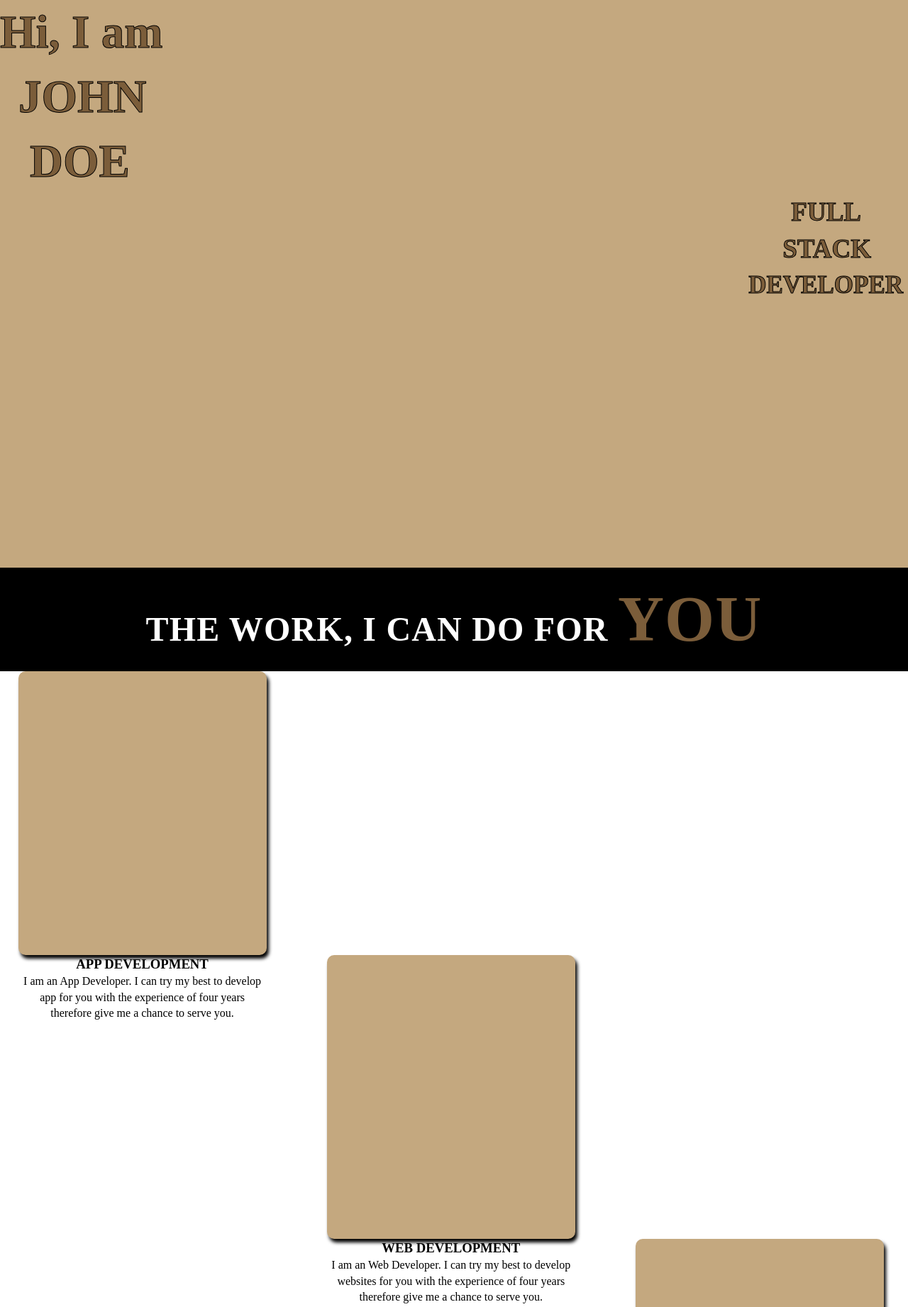
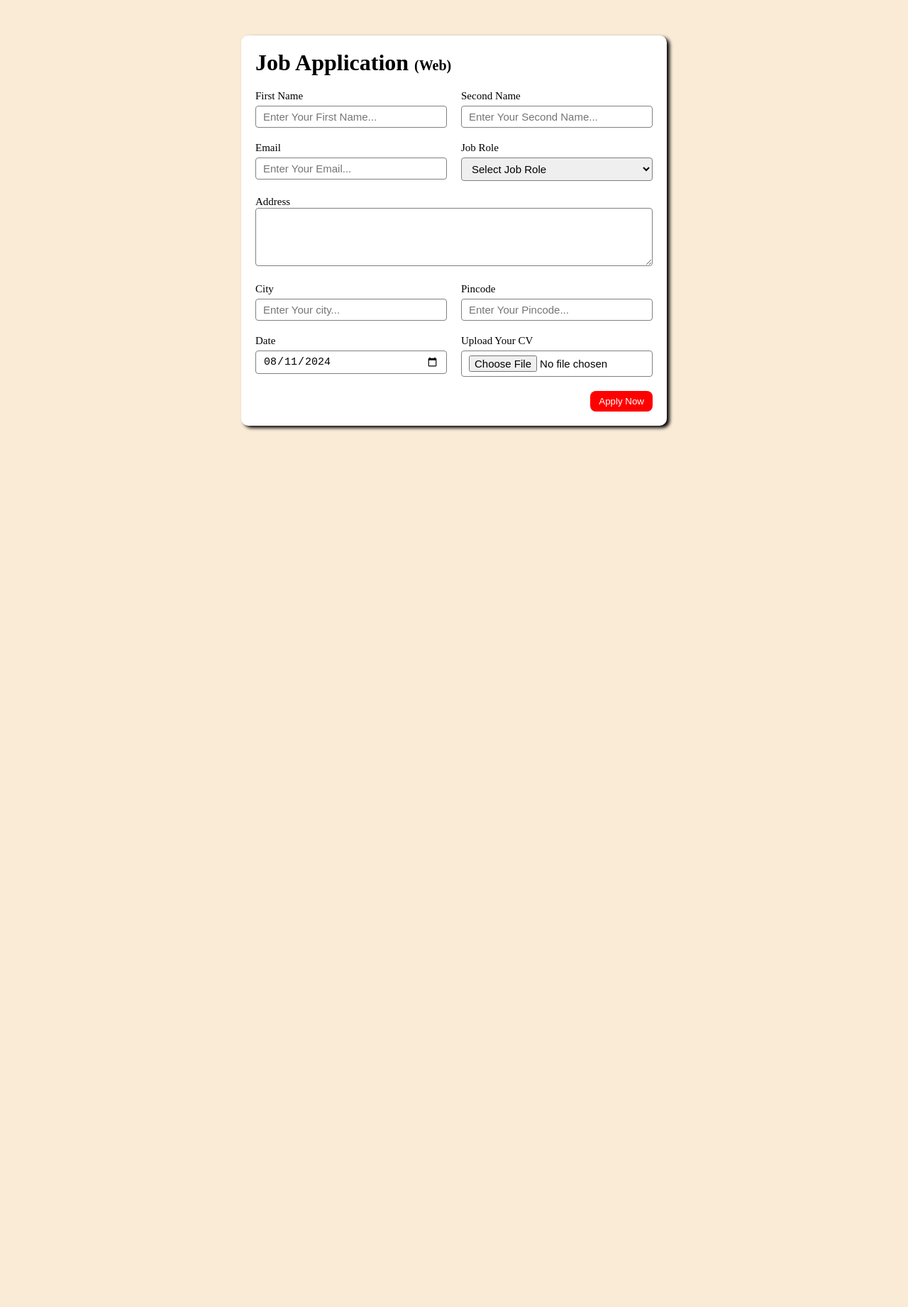
Before and after one commit to samihussinpk/HTML-CSS-websites, a plain HTML site: page index.html in a window 1280 px wide. Shown: the top 1842 px of the page at 71% size. After the commit the page ends 800 px from the top, so only its background shows below. Drawn offline with Linux system fonts and the light colour scheme.

Commit message:
Add files via upload

```diff
--- a/index.html
+++ b/index.html
@@ -1,93 +1,113 @@
 <!DOCTYPE html>
 <html lang="en">
-  <head>
-    <meta charset="UTF-8" />
-    <meta name="viewport" content="width=device-width, initial-scale=1.0" />
-    <title>Developer Landing Page</title>
-    <link rel="stylesheet" href="style.css" />
-  </head>
-  <body>
-    <section class="colour_section">
-      <section class="hero_section">
-        <div class="text_container">
-          <h2>
-            Hi, I am<br />
-            <span class="john">John</span><br />
-            <span class="deo">Doe</span>
-          </h2>
-          <h1 class="full">FULL</h1>
-          <h1 class="stack">STACK</h1>
-          <h1 class="Developer">DEVELOPER</h1>
-        </div>
-      </section>
+<head>
+    <meta charset="UTF-8">
+    <meta name="viewport" content="width=device-width, initial-scale=1.0">
+    <title>Job Form</title>
+    <link rel="stylesheet" href="style.css"/>
+</head>
+<body>
+    <div class="container">
+        <div class="apply_box">
+            <h1>
+                Job Application
+            <span class="title_small">(Web)</span>
+        </h1>
+        <form action="">
+            <div class="form_container">
+                 <div class="form_control">       <!--ye pori first name wali -->
+                    <label  for="first_name">First Name</label>  <!-- for="first_name" issy ye hoga jb hum first_name pr click kren gy tu hm name waly box main chly jaingy  -->
+                    <input
+                    id="first_name"
+                    name="first_name"
+                    placeholder="Enter Your First Name..."
+                    />
+                </div>   <!-- first name yaha tuk ha -->
 
-      <section class="my_section">
-        <h1>The work, i can do for <span class="you">you</span></h1>
-      </section>
-    </section>
+                <div class="form_control">       <!--ye pori second name wali -->
+                    <label  for="second_name">Second Name</label>  <!-- for="second_name" issy ye hoga jb hum second_name pr click kren gy tu hm name waly box main chly jaingy  -->
+                    <input
+                    id="second_name"
+                    name="second_name"
+                    placeholder="Enter Your Second Name..."
+                    />
+                </div>   <!-- second name yaha tuk ha -->
 
-  <section class="colour_section2">
-    <!-- app wali picture ka ha ye -->
-    <section class="work1">
-      <div class="card1">
-        <div class="image_container1"></div>
-        <div class="card_content1">
-          <h3><b>App development</b></h3>
-          <p>
-            I am an App Developer. I can try my best to develop app for you with
-            the experience of four years therefore give me a chance to serve
-            you.
-          </p>
-        </div>
-      </div>
-    </section>
+                <div class="form_control">       <!--ye pori email wali -->
+                    <label  for="email">Email</label>  <!-- for="email" issy ye hoga jb hum email pr click kren gy tu hm name waly box main chly jaingy  -->
+                    <input
+                    type="email"
+                    id="email"
+                    name="email"
+                    placeholder="Enter Your Email..."
+                    />
+                </div>   <!-- email yaha tuk ha -->
 
-    <!-- web wali picture ka ha ye -->
-    <section class="work2">
-      <div class="card2">
-        <div class="image_container2"></div>
-        <div class="card_content2">
-          <h3> <b>Web development</b></h3>
-          <p>
-            I am an Web Developer. I can try my best to develop websites for you
-            with the experience of four years therefore give me a chance to
-            serve you.
-          </p>
-        </div>
-      </div>
-    </section>
+                <div class="form_control">
+                    <label for="job_role">Job Role</label>
+                    <select id="job_role" name="job_role">                        <!-- ye hm drop down list pr kam kr rhy hain -->
+                        <option value="">Select Job Role</option>
+                        <option value="frontend">Frontend Developer</option>
+                        <option value="backend">Backend Developer</option>
+                        <option value="fullstack">fullstack Developer</option>
+                        <option value="ui_ux">UI UX  Desinger</option>
+                    </select>
+                </div>
+                <div class="textarea_control">
+                    <label for="address">Address</label>
+                    <textarea
+                     name="address"
+                     id="address"
+                     rows="4"
+                     cols="50"
+                     placeholder="Enter Your Address">
+                    </textarea>
+                </div>
 
-    <!-- uiux wali picture ka ha ye -->
-    <section class="work3">
-      <div class="card3">
-        <div class="image2_container3"></div>
-        <div class="card_content3">
-          <h3><b>UI UX development</b></h3>
-          <p>
-            I am an UI UX designer. I can try my best to design UI UX for you
-            with the experience of four years therefore give me a chance to
-            serve you.
-          </p>
-        </div>
-      </div>
-    </section>
-  </section>
+                <div class="form_control">       <!--ye pori city wali -->
+                    <label  for="city">City</label>
+                    <input
+                    id="city"
+                    name="city"
+                    placeholder="Enter Your city..."
+                    />
+                </div>   <!-- city yaha tuk ha -->
 
-  <section class="about_section">
-    <div>
-      <div class="black_line">
-      <h2 class="about">Abou<span class="t">t</span></h2>
+                <div class="form_control">       <!--ye pincode wali ha-->
+                    <label  for="pincode">Pincode</label>  <!-- for="first_name" issy ye hoga jb hum first_name pr click kren gy tu hm name waly box main chly jaingy  -->
+                    <input
+                    type="number"
+                    id="pincode"
+                    name="pincode"
+                    placeholder="Enter Your Pincode..."
+                    />
+                </div>   <!-- pincode yaha tuk ha -->
+
+                <div class="form_control">       <!--ye  date wali ha-->
+                    <label  for="Date">Date</label>
+                    <input
+                    value="2024-08-11"
+                    type="date"
+                    id="date"
+                    name="date"
+                    />
+                </div>                 <!--  value ko use krty hain kisi date ko fix krny k liye -->
+
+                <div class="form_control">       <!--ye  date wali ha-->
+                    <label  for="upload">Upload Your CV </label>
+                    <input
+                    type="file"
+                    id="upload"
+                    name="upload"
+                    />
+                </div>
+
+            </div>
+            <div class="button_container">
+                <button type="submit">Apply Now</button>
+            </div>
+        </form>
+     </div>
     </div>
-    <div class="about_colour">
-      <h4>Why should you choose me?</h4>
-      <ul>
-        <li>I am dedicated towards my work.</li>
-        <li>I try my best to finish task on time.</li>
-        <li>I try to perform my task as per client's direction.</li>
-        <li>I try to remain more polite and respected with clients.</li>
-        <li>I am not perfect but I am dedicated and hardworking.</li>
-      </ul>
-    </div>
-  </section>
-  </body>
+</body>
 </html>
--- a/style.css
+++ b/style.css
@@ -1,192 +1,98 @@
-*{                   /* jo browser ki editing hoti hai usko hmny khatm krdi */
+*{     /* is sy jo browser khod krta ha styling wo nhi kry ga */
     margin: 0;
     padding: 0;
     box-sizing: border-box;
 }
-html,body{
-    line-height: 1.4;
-    font-size: 300;
+body{
+    background-color: antiquewhite;  /* background-color hoga change */
 }
-.hero_section{
-    background-color: rgb(196, 168, 127);
-}
-.hero_section{
-    background-image: url(images/background1.webp);
-    min-height: 100vh;   /* background picture ka size brh jaiga */
-    background-position: center;
-    background-repeat: no-repeat;
-    background-size: 800px;
-}
-h2{     /* "Hi, I am John Doe" is pr kam ho rha hai  */
-    font-size: 65px;
-    color: rgb(123, 93, 58);
-    -webkit-text-stroke: 1px black;   /* hi i am ka border ho jaiga black  */
+.container{
+    max-width: 900px;
+    margin: 0 auto;
 }
 
-.john{
-    margin: 0 26px;
-    color: rgb(123, 93, 58);
-    text-transform: uppercase;
-    -webkit-text-stroke: 1px black;   /* john ka border ho jaiga black  */
+.apply_box{
+    max-width: 600px;  /* white job application web waly box pr kam kr rhy hain*/
+    padding: 20px;
+    background-color: white;
+    margin: 0 auto;
+    margin-top: 50px;  /* white job app waly box ko upr sy space mily ga */
+    box-shadow: 4px 3px 5px;  /*  is box ko dy rhy hain shadow 4px dy rhy x-axis sy 3px dy rhy hain y-axis sy and 5px dy rhy hain z-axis sy */
+    border-radius: 10px;
 }
-.deo{
-    margin: 0 42px;
-    color: rgb(123, 93, 58);
-    text-transform: uppercase;
-    -webkit-text-stroke: 1px black;  /* deo ka border ho jaiga black  */
+.title_small{
+    font-size: 20px;
+}
+.form_container{    /* pory form pr apply hoga ye  */
+    margin-top: 20px;  /* "job application (we) " k nichy space a jaygi */
+    display: grid;
+    grid-template-columns: repeat(auto-fit, minmax(200px, 1fr));   /* pory form ko hmny auto fit kr diya ha or  minmax(200px, 1fr) iska mtlb hai k agr jga hotu form space lely 200px or agr jga nhi hotu form spcae ly 1fr    */
+    gap: 20px;     /* sub k darmiyan main 20px ki space a jaygi */
+}
+
+.form_control{                  /* is ki help sy sary name upr aingy or un k boxes nichy */
+    display: flex;
+    flex-direction: column;
+}
+
+label{
+    font-size: 15px;    /* sry name yani k First Name, Last Name ye jo sub likhy huy hain inka size chota ho jaig */
+    margin-bottom: 5px;    /* sry name yani k First Name, Last Name ye jo sub likhy huy hain insub k nichy a jaigi space*/
 
 }
 
-.full{
-    text-align: right;
-    margin: 0 66px;
-    font-size: 37px;
-    color: rgb(123, 93, 58);
-    -webkit-text-stroke: 1px black;  /* full ka border ho jaiga black  */
-}
-.stack{
-    text-align: right;
-    margin: 0 52px;
-    font-size: 37px;
-    color: rgb(123, 93, 58);
-    -webkit-text-stroke: 1px black;  /* stack ka border ho jaiga black  */
-}
-.Developer{
-    text-align: right;
-    margin: 0 7px;
-    font-size: 35px;
-    color: rgb(123, 93, 58);
-    -webkit-text-stroke: 1px black;  /* Developer ka border ho jaiga black  */
-}
-.my_section{                        /* my section ka background ho jaiga black */
-    background-color: black;
-    padding: 10px;   /* issy  black box bara ho jaiga */
+input,select,textarea {      /* hm input, select and textarea 3no pr ek sth kam kr rhy  hain */
+    padding: 6px 10px;
+    border: 1px solid gray;  /* border ko 1px diya hai or sary boxex k border ka color kr diya hai grey */
+    border-radius: 4px;
+    font-size: 15px;   /* plceholders ka font size hai ye  */
 }
 
-.my_section h1{                   /* "The work, i can do for" is pr kam ho rha hai */
-    color: white;
-    font-size: 48px;
-    text-transform: uppercase;
-    letter-spacing: 1.2px;
-    text-align: center;
+input:focus{
+    outline-color:antiquewhite; /* jis hm kisi bhi box pr click kren k tu uski outline ka color light peach type ka aiga */
 }
- .my_section h1 span{               /*you pr km ho rha ha */
-    font-size: 90px;
-    color: rgb(123, 93, 58);
+textarea:focus{
+    outline-color:antiquewhite;    /* textarea wly box ki bhi outline ho jaigi light peach */
 
 }
 
-.image_container1{      /*  apps wali picture pr kam ho rha hai */
-    background-image: url("images/app1.webp");
-    background-position:left;
-    background-repeat: no-repeat;
-    min-height: 50vh;            /* isy height kam ya ziada hogi */
-    background-size: 400px;   /* issy picture ka size hoga kam ziada */
+#job_role{                                  /*  for class dot      for id # */
+     outline-color:antiquewhite; /*job role ki bhi outline krdi hai hmny light peach */
 
 }
 
-.image_container2{                 /*  web wali picture pr kam ho rha hai */
-    background-image: url("images/web.webp");
-    background-position:left;
-    background-repeat: no-repeat;
-    min-height: 50vh;            /* isy height kam ya ziada hogi */
-    background-size: 400px;   /* issy picture ka size hoga kam ziada */
-
-}
-/*  uiux wali picture pr kam ho rha hai */
-.image2_container3{
-    background-image: url("images/uiux.webp");
-    background-position:left;
-    background-repeat: no-repeat;
-    min-height: 50vh;            /* isy height kam ya ziada hogi */
-    background-size: 400px;   /* issy picture ka size hoga kam ziada */
-
-
-
-}
-.work1{
-    padding: 0 2%;
-
-
-
-}
-.card1{
-
-    max-width: 350px;
-    height: 400px;
-    border-radius: 10px;
-    box-shadow: 3px 5px 5px black;
-    background-color: rgb(196, 168, 127);
-}
-
-.work2{
-    padding:0 36%;
-
-}
-.card2{
-
-   max-width: 350px;
-   height: 400px;
-   border-radius: 10px;
-   box-shadow: 3px 5px 5px black;
-   background-color: rgb(196, 168, 127);
-}
-
-.work3{
-    padding-left: 70%;
-
-}
-.card3{
-
-   max-width: 350px;
-   height: 400px;
-   border-radius: 10px;
-   box-shadow: 3px 5px 5px black;
-   background-color: rgb(196, 168, 127);
-}
-
-.colour_section2{
-    background-image: url("images/background2.webp");
-    background-position:center;
-    background-size: cover;
-    background-repeat: no-repeat;
-}
-p{
-    text-align:center;
-}
-h3{
-    text-align: center;
-    text-transform: uppercase;
-}
-.black_line{       /*about k sth black line a jaygi*/
-    color: white;
-    background-color: black;
+.button_container{
+    display: flex;
+    justify-content: end;      /* apply now button ko hm ny left end pr kr diya hai */
+    margin-top: 20px;       /* apply now waly buttuon k uper a jaygi space */
 
 }
 
-.about{
-    color: white;
-    margin: 0 10%;
-    text-transform: uppercase;
-}
-li{                            /*  lists pr kam ho rha hai */
-    color: black;
-    font-size: large;
-    margin: 0 10%;
-
-}
-h4{
-    color: black;
-    font-size: large;
-    margin: 0 8%;
-
-}
-.about_colour{
-    background-color:rgb(196, 168, 127);
+button{
+    background-color: red;       /* button ka color ho jaiga red */
+    border: transparent solid 2px;     /* is sy border hut jaiga */
+    padding: 5px 10px;
+    color:white;   /* button ka text jo hai apply now wo ho jaiga white */
+    border-radius: 8px;
+    transition: 0.3s ease-in;
 }
 
-.t{       /* t pr kam ho rha ha */
-    color:rgb(123, 93, 58);
-    -webkit-text-stroke: 1px black;   /* T ka border ho jaiga black  */
-    font-size: 180%;
+button:hover{           /*  jub button pr hover kregy tu ye sub apply hoga */
+    background-color:#ccc;
+    border: 2px solid red;
+    color: black;   /* jub hover kregy tu apply now ka color ho jaiga black */
+    transition: 0.3s ease-out;
+    cursor: pointer;
 }
+
+.textarea_control {
+    grid-column: 1 / span 2;
+  }
+.textarea_control textarea {
+    width: 100%;
+  }
+@media (max-width: 460px) {
+    .textarea_control {
+      grid-column: 1 / span 1;
+    }
+  } ;
```
